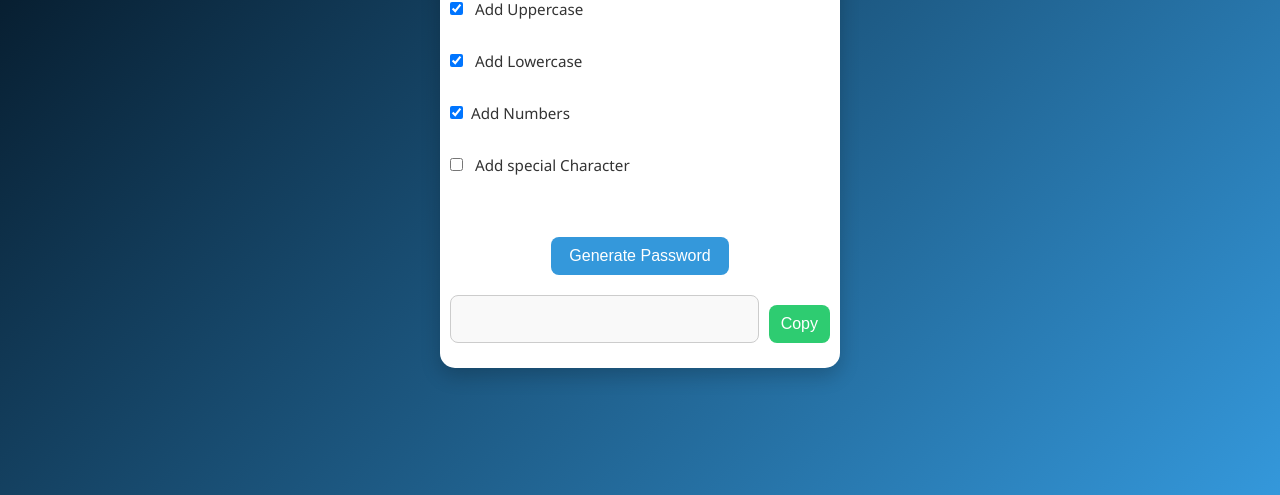
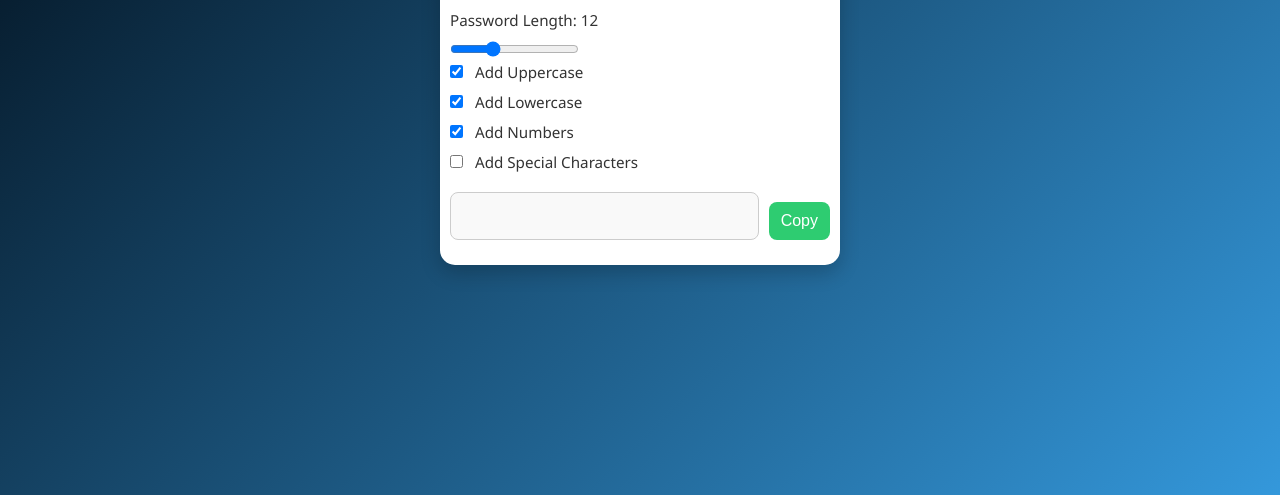
Before and after one commit to Dipak2023End/password-Generator, a plain HTML site: page index.html in a window 1280 px wide. Shown: the part 305-800 px from the top of the page. Drawn offline with Linux system fonts and the light colour scheme.

Commit message:
Update index.html
Add slider and remove generated button

```diff
--- a/index.html
+++ b/index.html
@@ -12,23 +12,22 @@
     <h1>Password Generator 🔐</h1>
 
     <div class="controls">
-      <label>Password Length:
-        <input type="number" id="length" min="4" max="30" value="12">
-      </label><br>
-            <label><input type="checkbox" id="upper" checked> Add Uppercase </label><br>
-      <label><input type="checkbox" id="lower" checked> Add Lowercase </label><br>
-      <label><input type="checkbox" id="number" checked>Add Numbers </label><br>
-      <label><input type="checkbox" id="symbol"> Add special Character </label><br>
+      <label>Password Length: <span id="length-display">12</span></label>
+      <input type="range" id="length" min="4" max="30" value="12">
+
+      <label><input type="checkbox" id="upper" checked> Add Uppercase</label>
+      <label><input type="checkbox" id="lower" checked> Add Lowercase</label>
+      <label><input type="checkbox" id="number" checked> Add Numbers</label>
+      <label><input type="checkbox" id="symbol"> Add Special Characters</label>
     </div>
-
-    <button id="generateBtn">Generate Password</button>
   </div>
 
   <div class="output-box">
-      <input type="text" id="output" readonly>
-      <button id="copyBtn">Copy</button>
-    </div>
+    <input type="text" id="output" readonly>
+    <button id="copyBtn">Copy</button>
+  </div>
 </div>
-  <script src="script.js"></script>
+
+<script src="script.js"></script>
 </body>
 </html>
```
